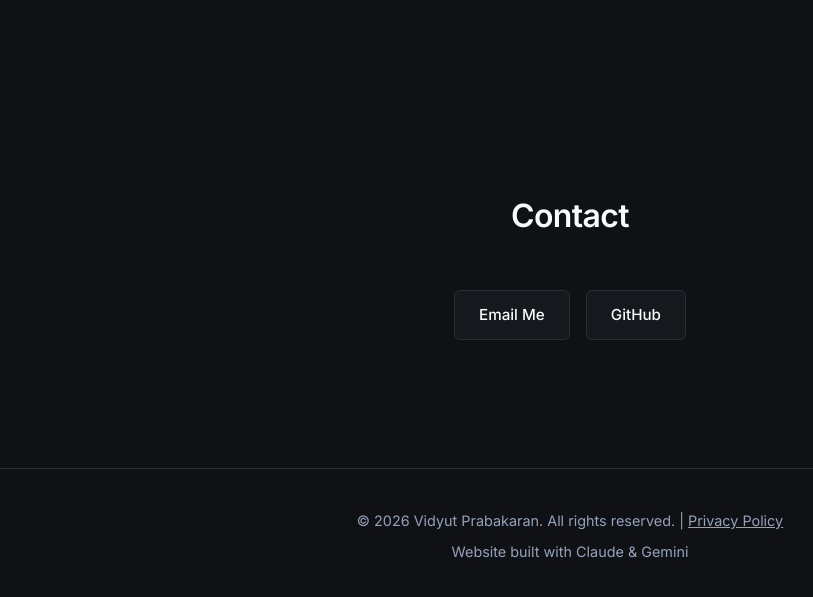
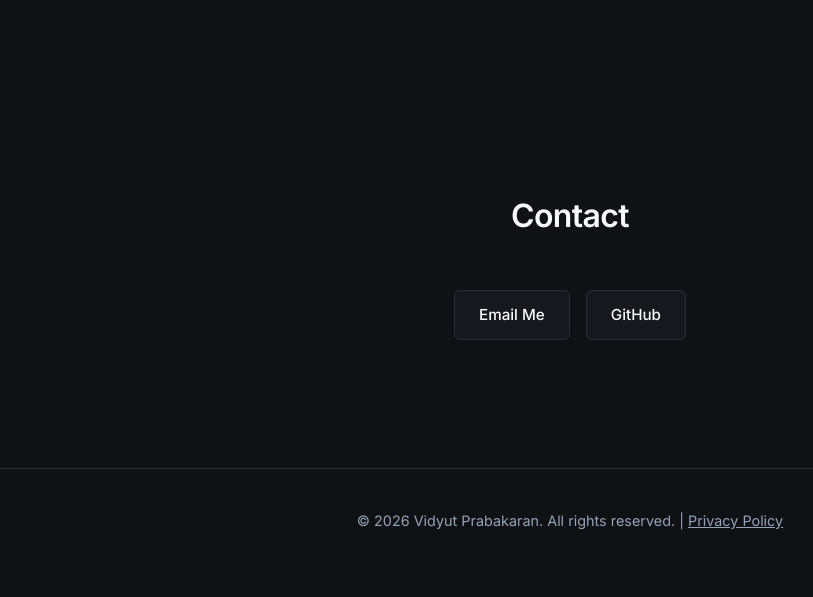
Before and after one commit to vidyutprabakaran/vidyutprabakaran.github.io, a plain HTML site: page index.html in a window 1280 px wide. Shown: the part 3996-4593 px from the top of the page, without its empty margins (70-883 px from the left). After the commit the page ends 4568 px from the top, so only its background shows below. Drawn offline with Linux system fonts and the light colour scheme.

Commit message:
Removed built with claude & gemini footer

```diff
--- a/index.html
+++ b/index.html
@@ -704,7 +704,6 @@
     <footer>
         <p>&copy; 2026 Vidyut Prabakaran. All rights reserved. | <a href="privacy.html"
                 style="color: var(--muted); text-decoration: underline;">Privacy Policy</a></p>
-        <p>Website built with Claude & Gemini</p>
     </footer>
 
     <script>
```
